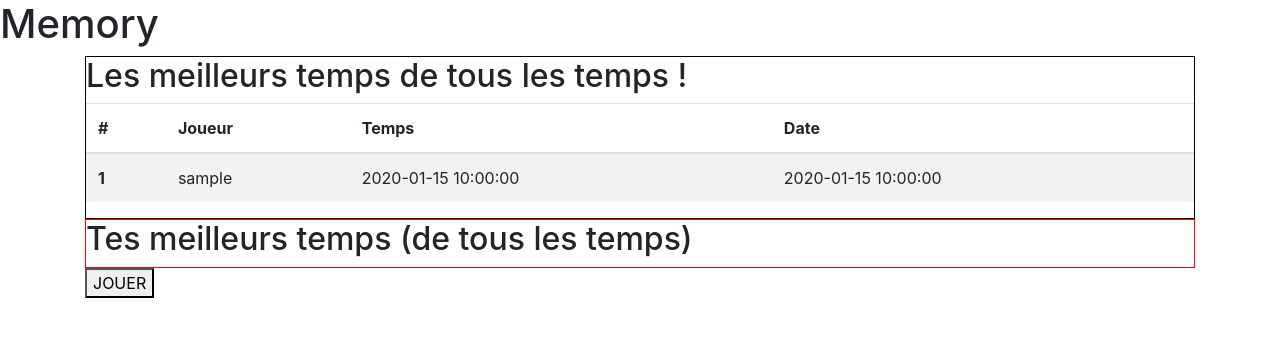
After one commit to 0xRTekk/My_memory, a PHP site: template src/view/lobby.php in a window 1280 px wide. The commit adds this page. Shown: the top 337 px of the page. Run offline with PHP 8.4, Linux system fonts and the light colour scheme; the template is opened without the code that fills it: most values are stand-ins (such as "Sample title", 1, 10 or a date in 2020); some libraries are stand-ins or nearby versions.

Commit message:
display best times

```diff
--- a/src/model/manager/GameManager.php
+++ b/src/model/manager/GameManager.php
@@ -20,9 +20,9 @@ class GameManager
     public function getList()
     {
         $games = [];
-        $query = $this->db->query('SELECT * FROM game ORDER BY time_played ASC');
+        $query = $this->db->query('SELECT g.id, g.start_date, g.time_played, u.nickname FROM memory.game g INNER JOIN memory.user u ON u.id = g.id_user ORDER BY time_played ASC');
         while ($data = $query->fetch(\PDO::FETCH_ASSOC)) {
-            $games[] = new Game($data);
+            $games[] = $data;
         }
         return $games;
     }
--- /dev/null
+++ b/src/view/include/header.php
@@ -0,0 +1,19 @@
+<!DOCTYPE html>
+<html lang="fr">
+<head>
+    <meta charset="UTF-8">
+    <meta http-equiv="X-UA-Compatible" content="IE=edge">
+    <meta name="viewport" content="width=device-width, initial-scale=1.0">
+    <link href="/my_memory/public/bootstrap/css/bootstrap.min.css" rel="stylesheet" />
+    <title>Memory - <?= $title ?></title>
+</head>
+<body>
+    <header>
+        <h1>Memory</h1>
+    </header>
+    <main class="container main-wrapper">
+        <?= $content ?>
+    </main>
+
+</body>
+</html>
--- /dev/null
+++ b/src/view/lobby.php
@@ -0,0 +1,45 @@
+<?php
+
+$title = "Lobby";
+
+ob_start();?>
+
+<div class="main-container">
+    <article class="general-best-game-times" style="border:1px solid black;">
+        <h2>Les meilleurs temps de tous les temps !</h2>
+        <table class="table table-striped table-hover">
+            <thead>
+                <tr>
+                    <th scope="col">#</th>
+                    <th scope="col">Joueur</th>
+                    <th scope="col">Temps</th>
+                    <th scope="col">Date</th>
+                </tr>
+            </thead>
+            <tbody>
+                <?php foreach($game_list as $game) { ?>
+                    <tr>
+                        <th scope="row"><?=$game['id'];?></td>
+                        <td><?=$game['nickname'];?></td>
+                        <td><?=$game['time_played'];?></td>
+                        <td><?=$game['start_date'];?></td>
+                    </tr>
+                <?php } ?>
+            </tbody>
+        </table>
+    </article>
+
+    <aside class="user-best-game-times" style="border:1px solid red;">
+        <h2>Tes meilleurs temps (de tous les temps)</h2>
+    </aside>
+</div>
+<div class="second-container">
+    <div class="button-section">
+        <button>JOUER</button>
+    </div>
+</div>
+
+<?php $content = ob_get_clean();
+require_once('include/header.php');
+// require_once(__DIR__.'/include/footer.php');
+?>
```
Also changed, not shown: index.php (+9 -15 lines), src/controller/GameController.php (added, +32 -0 lines).
